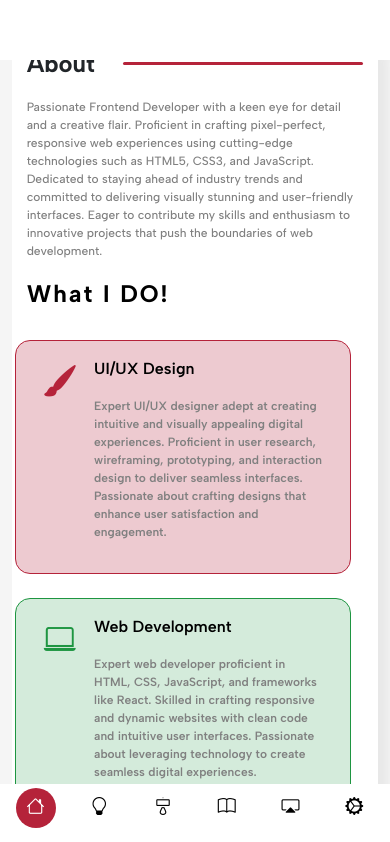
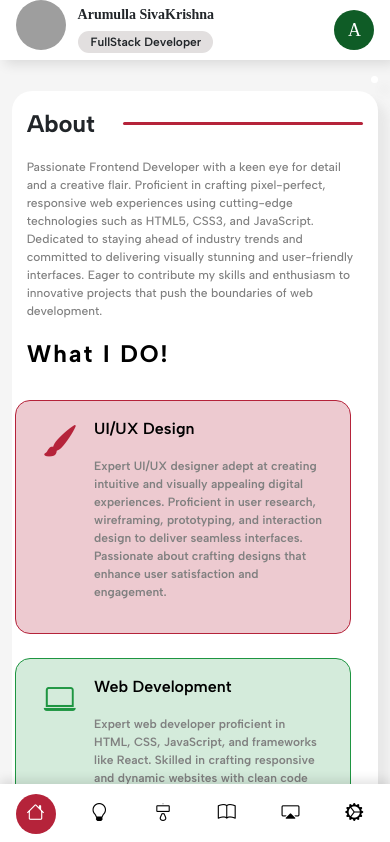
Before and after one commit to arumullasivakrishnacodes/advanced-portpolio, a React (Create React App) app: page / in a window 390 px wide. Shown: the top 842 px of the page. Built offline with nearby package versions, Linux system fonts and the light colour scheme; grey boxes are pictures that could not be loaded; a web font is replaced by a local one.

Commit message:
mobile-second-commits

```diff
--- a/src/Assets/CSS/variables.css
+++ b/src/Assets/CSS/variables.css
@@ -10,6 +10,7 @@
     --primary-green: #1e9541;
     --primary-red: #e23628;
     --primary-violet: #868ce0;
+    --primary-dark-green: #0f5c26;
 
     /* pseudo elemenst */
 
--- a/src/Components/Navigation/Navigation.css
+++ b/src/Components/Navigation/Navigation.css
@@ -88,6 +88,8 @@
     padding: 1% 4%;
     display: flex;
     justify-content: space-between;
+    align-items: center;
+    box-shadow: 0px -4px 10px rgb(0 0 0 / 11%);
 
     a {
         width: 40px;
@@ -155,4 +157,103 @@
     background: var(--white);
     width: 100%;
     height: 60px;
+    box-shadow: 5px 4px 12px rgb(0 0 0 / 11%);
+    padding: 1% 4%;
+    z-index: 2;
+
+    .name-profile-container {
+        display: flex;
+        column-gap: 12px;
+        height: 60px;
+
+        img {
+            width: 50px;
+            height: 50px;
+            border-radius: 50%;
+        }
+
+        .name-role-container {
+            display: flex;
+            flex-direction: column;
+            row-gap: 8px;
+            align-items: center;
+            justify-content: center;
+
+            h3 {
+                font-size: 14px;
+                font-family: var(--font-head);
+                font-weight: 900;
+                margin: 0;
+            }
+
+            p {
+                font-size: 12px;
+                font-family: var(--font-albert);
+                font-weight: 600;
+                margin: 0;
+                background: #e2dfdf;
+                padding: 2px 12px;
+                border-radius: 15px;
+            }
+        }
+    }
+
+    .profile-shorthand {
+        width: 40px;
+        height: 40px;
+        border-radius: 50%;
+        font-family: var(--font-head);
+        font-size: 18px;
+        display: flex;
+        justify-content: center;
+        align-items: center;
+        color: var(--white);
+        background: var(--primary-dark-green);
+    }
 }
+
+.about-slider-main-component {
+    position: fixed;
+    z-index: 10;
+    background: var(--white);
+    width: 100%;
+    min-height: 100vh;
+    height: 100vh;
+    top: 0;
+    left: 0;
+    overflow: scroll;
+
+    .profile-slider-close {
+        position: absolute;
+        top: 12px;
+        right: 12px;
+        width: 30px;
+        height: 30px;
+        border-radius: 50%;
+        border: var(--none);
+        outline: var(--none);
+        background: var(--primary-burgundy);
+        display: flex;
+        justify-content: center;
+        align-items: center;
+
+        i {
+            font-size: 24px;
+            color: var(--white);
+            margin: 0;
+            margin-bottom: 7px;
+        }
+    }
+
+    .about-component-container {
+        transform: translateY(0);
+        margin-top: 14%;
+        padding: 14px;
+
+        .name-role-connect-container {
+            .name {
+                font-size: 22px;
+            }
+        }
+    }
+}
--- a/src/Components/Navigation/Navigation.jsx
+++ b/src/Components/Navigation/Navigation.jsx
@@ -1,8 +1,16 @@
-import React from "react";
+import React, { useState } from "react";
 import './Navigation.css';
 import { NavLink } from "react-router-dom";
+import profilephoto from '../../Assets/Images/My-photo.png';
+import About from '../About/About'
 
 function Navigation () {
+  const [sliderComponent, setSliderComponent] = useState(false);
+
+  const handleProfileSlider = () => {
+    setSliderComponent(!sliderComponent);
+  }
+
     return (
       <div>
       <div className="Nav-menu-container d-none d-lg-flex">
@@ -56,9 +64,17 @@ function Navigation () {
         <i class="bi bi-gear-wide-connected"></i>
         </NavLink>
       </div>
-      <div className="d-lg-none about-main-section-container">
-
+      <div className="d-lg-none about-main-section-container d-flex justify-content-between align-items-center">
+        <div className="name-profile-container">
+          <img src={profilephoto} alt="" />
+          <div className="name-role-container">
+            <h3>Arumulla SivaKrishna</h3>
+            <p>FullStack Developer</p>
+          </div>
+        </div>
+        <div className="profile-shorthand" onClick={handleProfileSlider}>A</div>
       </div>
+      <div className={`d-lg-none about-slider-main-component ${sliderComponent ? '' : 'd-none'}`}><button className="profile-slider-close" onClick={handleProfileSlider}><i class="bi bi-x"></i></button><About /></div>
       </div>
 
     );
--- a/src/Components/Projects/Projects.css
+++ b/src/Components/Projects/Projects.css
@@ -140,3 +140,25 @@
         }
     }
 }
+
+@media screen and (max-width: 600px) {
+    .projects-details-container {
+        grid-template-columns: 1fr;
+    }
+
+    .projects-technologies-container {
+        overflow-x: scroll;
+
+        &::-webkit-scrollbar {
+            display: none;
+        }
+
+        &::-webkit-scrollbar-thumb {
+            display: none;
+        }
+
+        &::-webkit-scrollbar-track {
+            display: none;
+        }
+    }
+}
--- a/src/index.css
+++ b/src/index.css
@@ -14,3 +14,9 @@ code {
   font-family: source-code-pro, Menlo, Monaco, Consolas, 'Courier New',
     monospace;
 }
+
+@media screen and (max-width: 600px) {
+  body {
+    margin: 60px 0 !important;
+  }
+}
```
